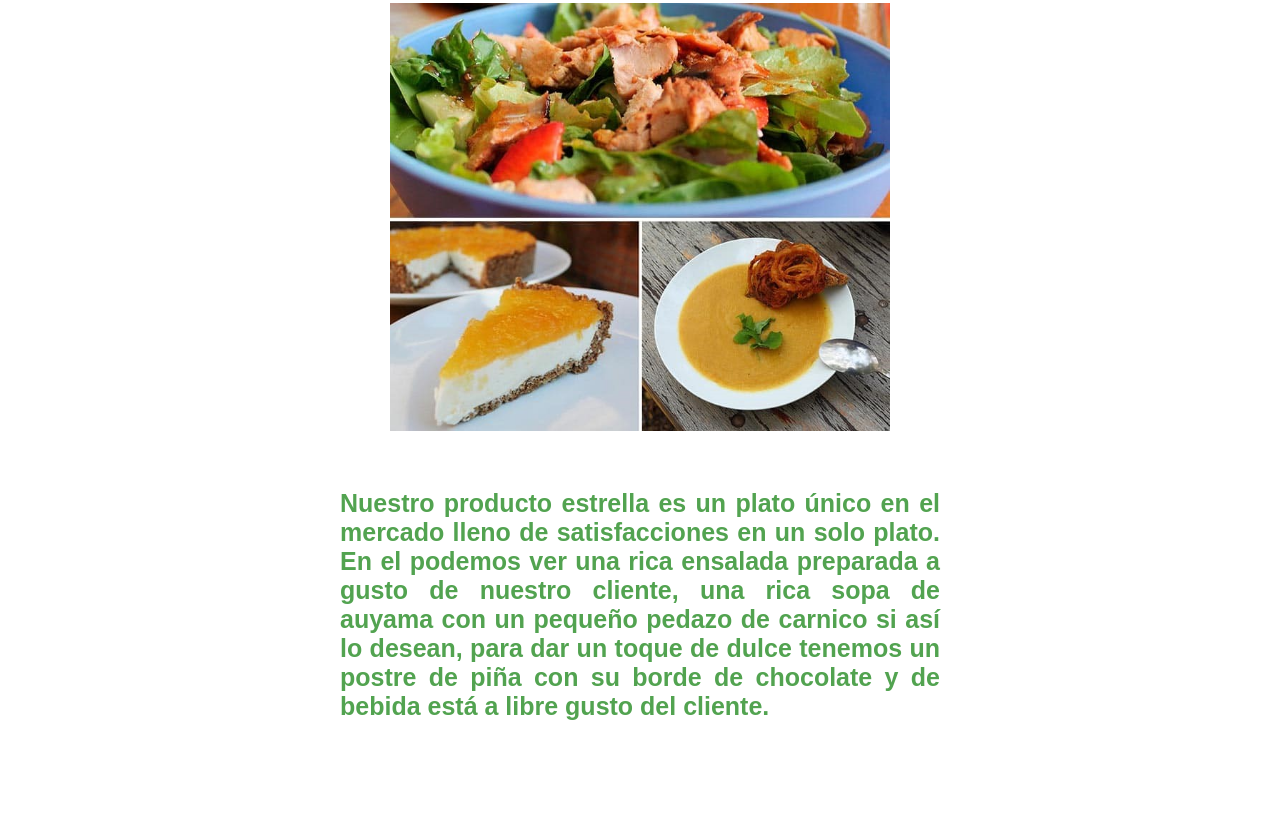
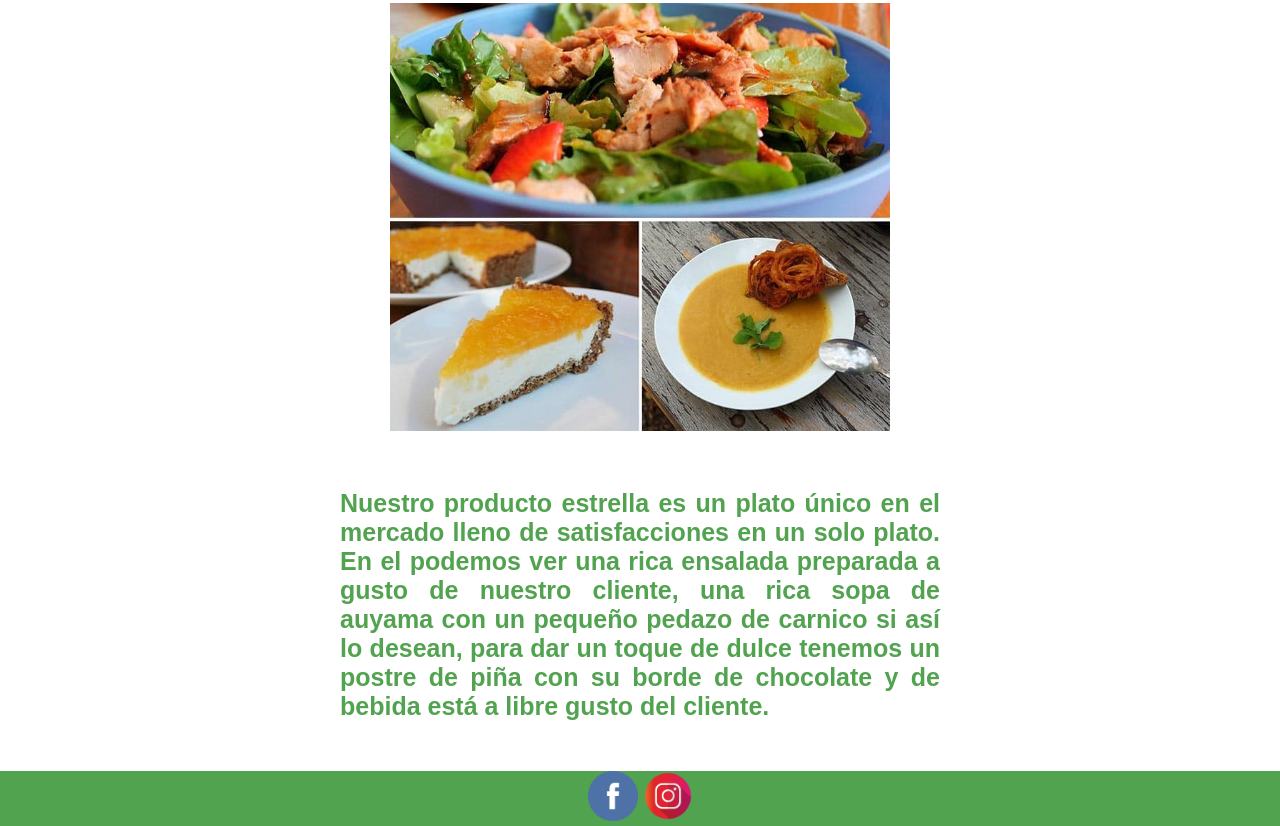
Before and after one commit to jcamistriker/EVARUAN, a plain HTML site: page index.html in a window 1280 px wide. Shown: the part 1675-2501 px from the top of the page. Before the commit the page ends 2396 px from the top, so only its background shows below. Drawn offline with nearby package versions, Linux system fonts and the light colour scheme.

Commit message:
Banner inferior redes sociales.

```diff
--- a/css/estilos.css
+++ b/css/estilos.css
@@ -84,3 +84,11 @@ video {
 	width: 20%;
 	height: 2px;
 }
+
+.redes {
+	margin-top: 50px;
+	background-color: rgb(82, 163, 80);
+	width: 100%;
+	height: 25px:
+
+}
--- a/index.html
+++ b/index.html
@@ -82,6 +82,14 @@
     <p align="justify">Nuestro producto estrella es un plato único en el mercado lleno de satisfacciones en un solo plato.
     En el podemos ver una rica ensalada preparada a gusto de nuestro cliente, una rica sopa de auyama con un pequeño pedazo de carnico si así lo desean, para dar un toque de dulce tenemos un postre de piña con su borde de chocolate y de bebida está a libre gusto del cliente.</p>
   </div>
+  <div align="center" class="redes">
+  	<a target="_blank" title="Facebook" href="">
+  	<img src="images/facebook.png" width="50px"> </a>
+
+  	<a target="_blank" title="instagram" href="">
+  	<img src="images/instagram.png" width="50px"> </a>
+  </div>
+
 </div>
 </body>
 </html>
```
Also changed, not shown: images/facebook.png (added), images/instagram.png (added), 1 other file.
